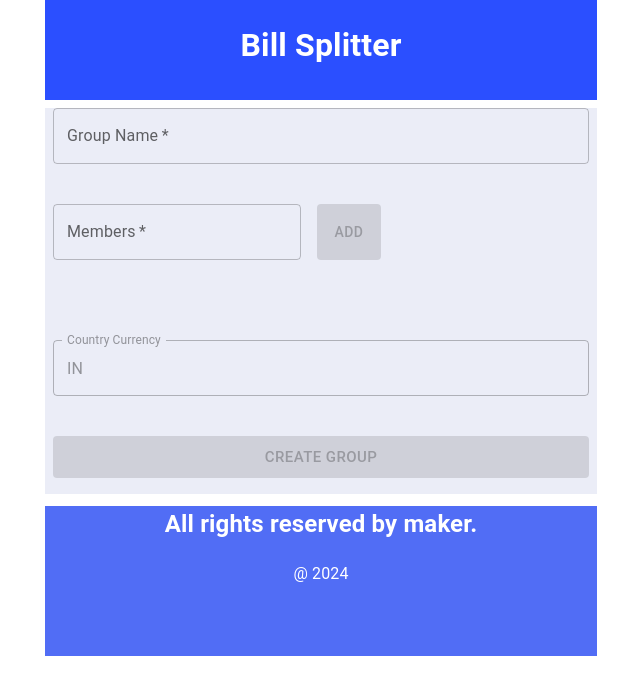
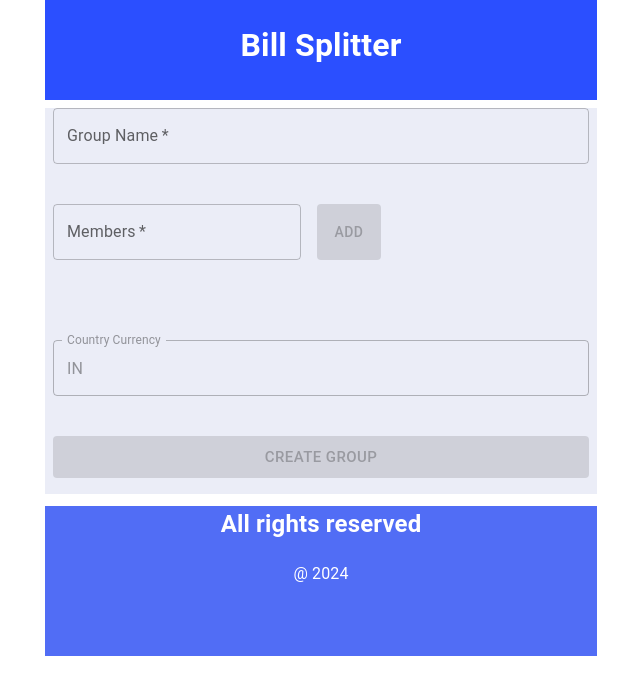
Before and after one commit to WebworldContent/bill-splitter, a React (Create React App) app in the folder frontend/: page / in a window 1280 px wide. Shown: the top 694 px of the page, without its empty margins (319-959 px from the left). Built offline with nearby package versions, Linux system fonts and the light colour scheme.

Commit message:
some small update

```diff
--- a/frontend/src/components/Footer.js
+++ b/frontend/src/components/Footer.js
@@ -16,7 +16,7 @@ export default function Footer() {
             textAlign: "center",
           }}
         >
-          <h2>All rights reserved by maker.</h2>
+          <h2>All rights reserved</h2>
           <p>@ 2024</p>
         </Box>
       </Container>
```
